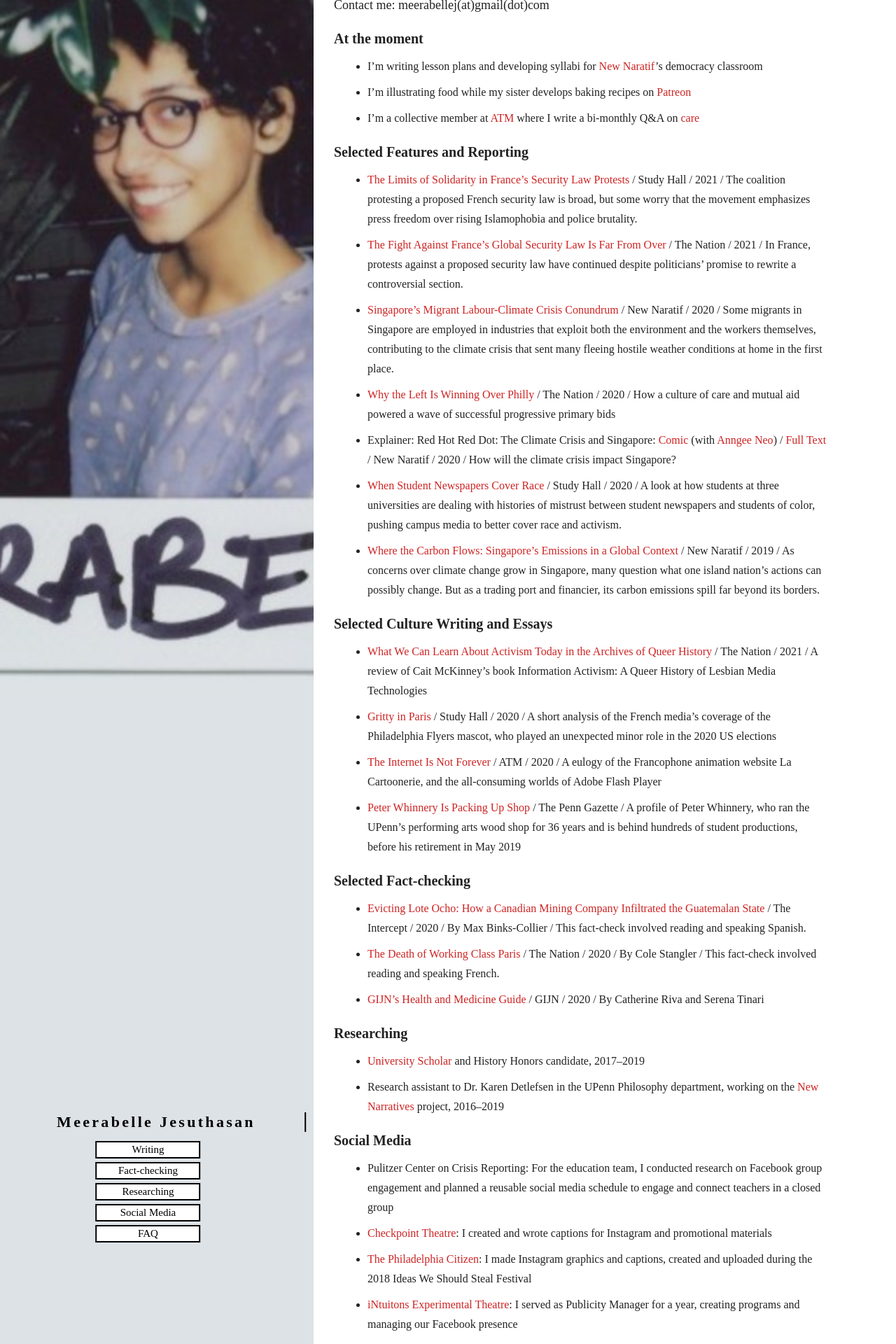
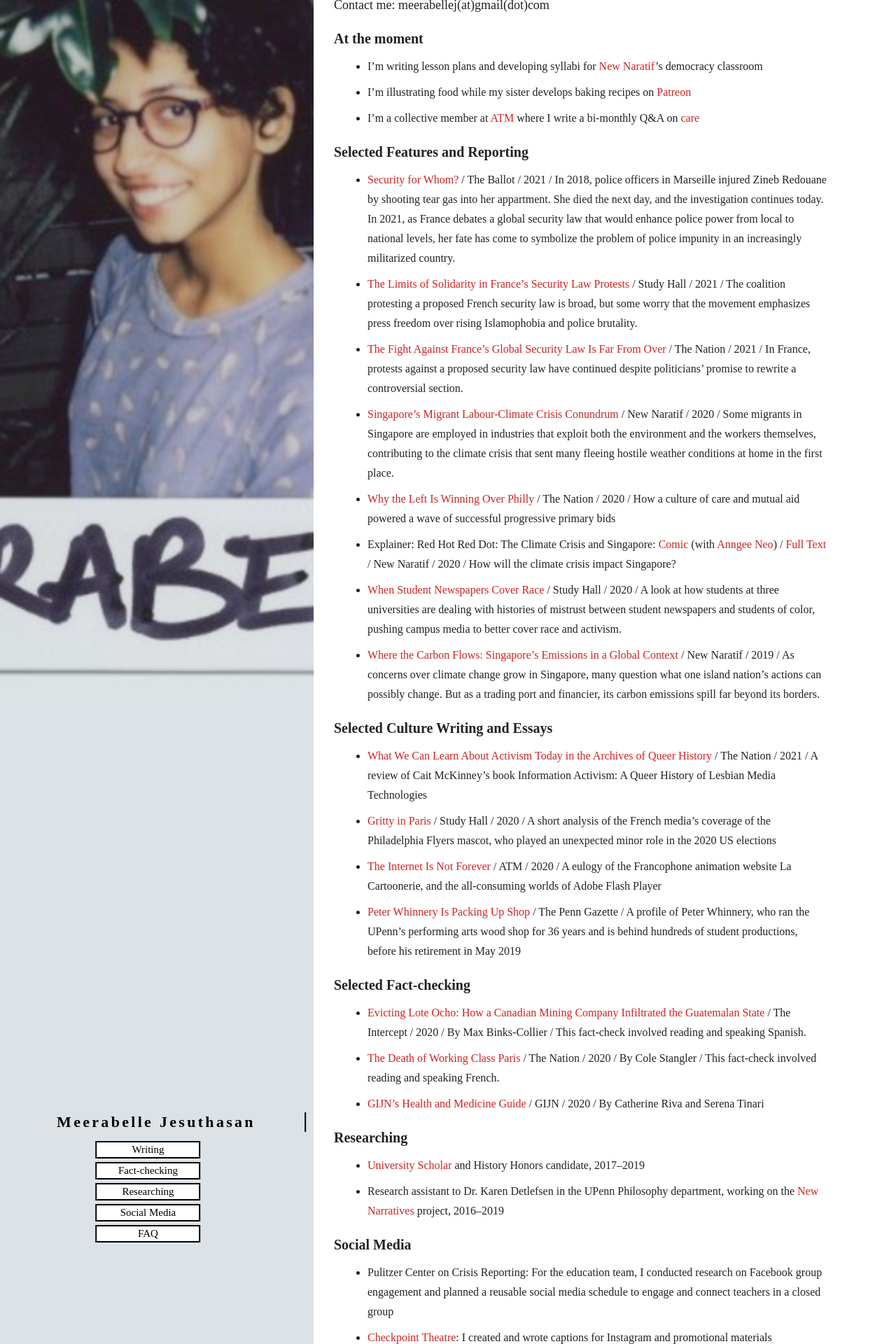
Before and after one commit to meerabellejesuthasan/meerabellejesuthasan.github.io, a Jekyll site: the page built from index.md, in a window 1280 px wide. Shown: the part 326-2246 px from the top of the page at 70% size. Built offline with Jekyll 4.4.1, drawn with Linux system fonts in a browser that asks for light colours; nearby versions of some CDN libraries; some web fonts are replaced; Markdown is read by kramdown in place of the engine named in the settings.

Commit message:
Update index.md

```diff
--- a/index.md
+++ b/index.md
@@ -13,6 +13,7 @@ Je suis journaliste basée à Marseille, France. Mes articles (principalement en
 * I'm a collective member at [ATM](https://www.atm-magazine.com/) where I write a bi-monthly Q&A on [care](https://www.atm-magazine.com/online/who-cares-3)
 
 <h1 id="writing">Selected Features and Reporting </h1>
+* [Security for Whom?](https://www.theballot.world/articles/security-for-who) / The Ballot / 2021 / In 2018, police officers in Marseille injured Zineb Redouane by shooting tear gas into her appartment. She died the next day, and the investigation continues today. In 2021, as France debates a global security law that would enhance police power from local to national levels, her fate has come to symbolize the problem of police impunity in an increasingly militarized country.
 * [The Limits of Solidarity in France’s Security Law Protests](https://studyhall.xyz/the-limits-of-solidarity-in-frances-global-security-law-protests/) / Study Hall / 2021 / The coalition protesting a proposed French security law is broad, but some worry that the movement emphasizes press freedom over rising Islamophobia and police brutality.
 * [The Fight Against France’s Global Security Law Is Far From Over](https://www.thenation.com/article/world/france-global-security-law/) / The Nation / 2021 / In France, protests against a proposed security law have continued despite politicians' promise to rewrite a controversial section.
 * [Singapore's Migrant Labour-Climate Crisis Conundrum](https://newnaratif.com/journalism/singapores-migrant-labour-climate-crisis-conundrum/share/zrrenoryyrw/2d08bc9b3d2cf3228920c550a4310c86) / New Naratif / 2020 / Some migrants in Singapore are employed in industries that exploit both the environment and the workers themselves, contributing to the climate crisis that sent many fleeing hostile weather conditions at home in the first place.
```
